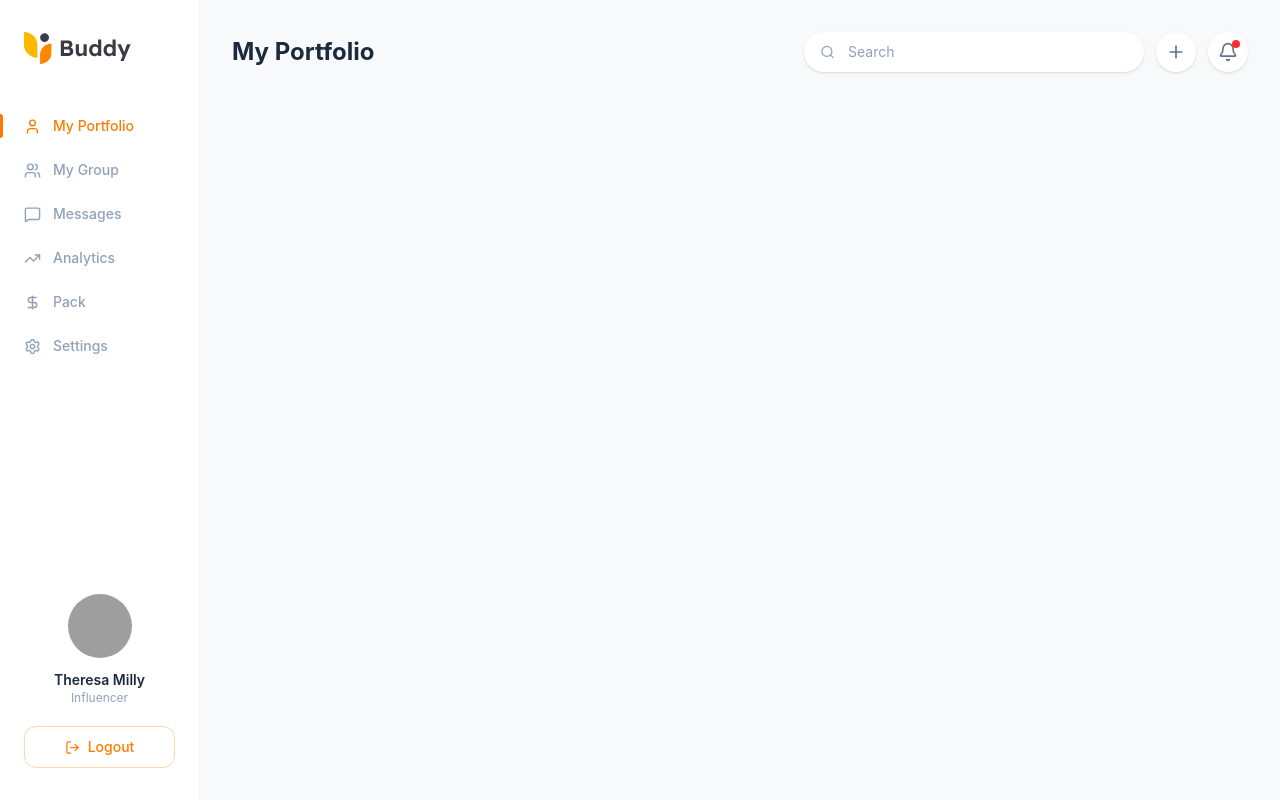
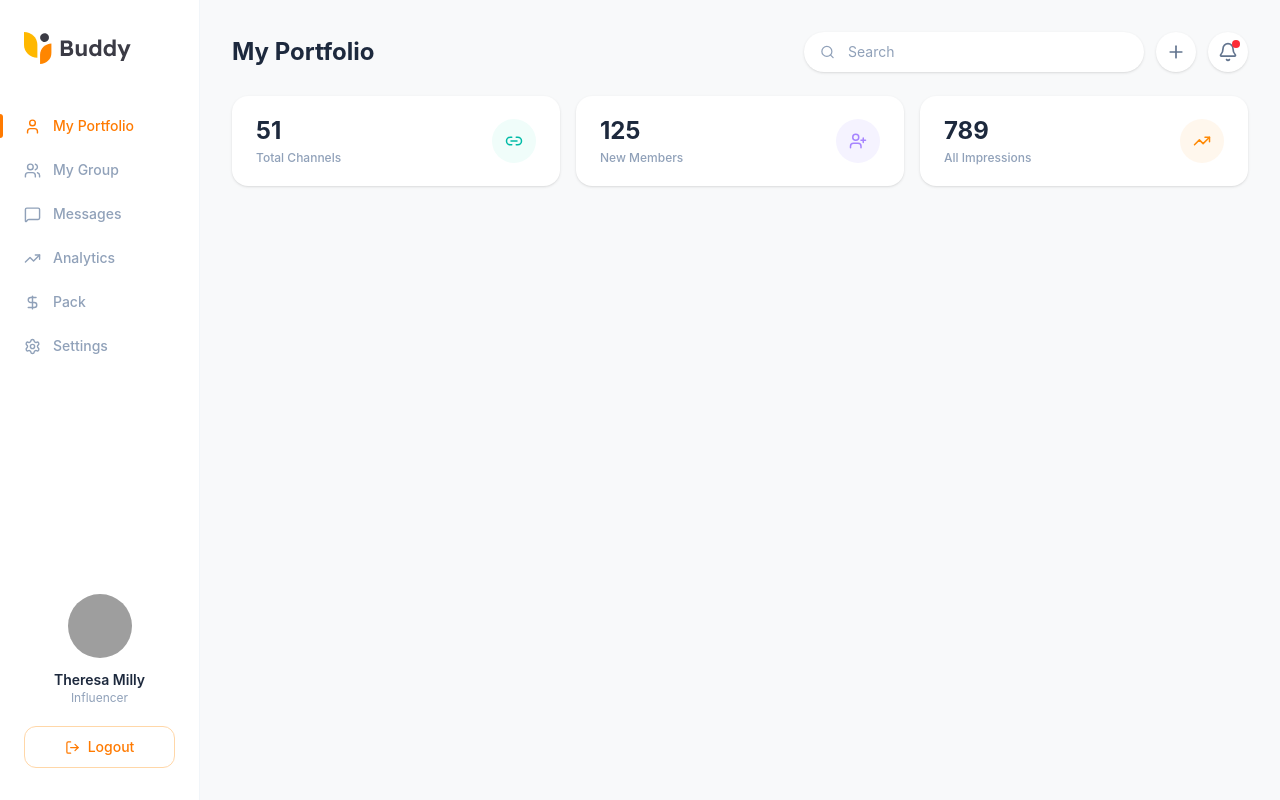
Before and after one commit to Rengkat/zojatech-assessment, a React (Vite) app: page /portfolio in a window 1280 px wide. Built offline with nearby package versions, Linux system fonts and the light colour scheme; grey boxes are pictures that could not be loaded.

Commit message:
add: stats cards

```diff
--- a/src/components/Portfolioheader.tsx
+++ /dev/null
@@ -1,35 +0,0 @@
-import React from "react";
-import { Search, Plus, Bell } from "lucide-react";
-
-export const PortfolioHeader: React.FC = () => (
-  <header className="flex justify-between items-center mb-6 flex-wrap gap-3">
-    <h1 className="text-2xl font-bold text-slate-800">My Portfolio</h1>
-
-    <div className="flex items-center gap-3">
-      {/* Search */}
-      <div className="relative w-[340px] max-w-full">
-        <Search className="absolute left-4 top-1/2 -translate-y-1/2 text-slate-400" size={15} />
-        <input
-          type="text"
-          placeholder="Search"
-          className="w-full bg-white pl-11 pr-4 py-2.5 rounded-full border-0 shadow-sm focus:outline-none focus:ring-2 focus:ring-orange-300/30 text-sm text-slate-600 placeholder:text-slate-400"
-        />
-      </div>
-
-      {/* Plus */}
-      <button
-        aria-label="Add"
-        className="w-10 h-10 flex items-center justify-center rounded-full bg-white shadow-sm text-slate-500 hover:text-slate-700 transition-colors">
-        <Plus size={20} />
-      </button>
-
-      {/* Bell */}
-      <button
-        aria-label="Notifications"
-        className="relative w-10 h-10 flex items-center justify-center rounded-full bg-white shadow-sm text-slate-500 hover:text-slate-700 transition-colors">
-        <Bell size={20} />
-        <span className="absolute top-2 right-2 w-2 h-2 bg-red-500 rounded-full" />
-      </button>
-    </div>
-  </header>
-);
--- /dev/null
+++ b/src/components/Statcards.tsx
@@ -0,0 +1,52 @@
+import React from "react";
+import { Link2, UserPlus, TrendingUp } from "lucide-react";
+
+interface StatCardProps {
+  value: string;
+  label: string;
+  icon: React.ReactNode;
+  iconBg: string;
+}
+
+const StatCard: React.FC<StatCardProps> = ({ value, label, icon, iconBg }) => (
+  <div className="bg-white rounded-2xl px-6 py-5 flex items-center justify-between flex-1 min-w-0 shadow-sm">
+    <div>
+      <p className="text-2xl font-bold text-slate-800 leading-tight">{value}</p>
+      <p className="text-xs text-slate-400 mt-1 font-medium">{label}</p>
+    </div>
+    <div className={`w-11 h-11 rounded-full flex items-center justify-center shrink-0 ${iconBg}`}>
+      {icon}
+    </div>
+  </div>
+);
+
+export const StatCards: React.FC = () => {
+  const stats: StatCardProps[] = [
+    {
+      value: "51",
+      label: "Total Channels",
+      icon: <Link2 size={18} className="text-teal-500" />,
+      iconBg: "bg-teal-50",
+    },
+    {
+      value: "125",
+      label: "New Members",
+      icon: <UserPlus size={18} className="text-violet-400" />,
+      iconBg: "bg-violet-50",
+    },
+    {
+      value: "789",
+      label: "All Impressions",
+      icon: <TrendingUp size={18} className="text-orange-400" />,
+      iconBg: "bg-orange-50",
+    },
+  ];
+
+  return (
+    <div className="flex gap-4 flex-wrap sm:flex-nowrap">
+      {stats.map((stat) => (
+        <StatCard key={stat.label} {...stat} />
+      ))}
+    </div>
+  );
+};
--- a/src/pages/dashboard/Portfolio.tsx
+++ b/src/pages/dashboard/Portfolio.tsx
@@ -1,5 +1,6 @@
 import React from "react";
 import GlobalHeaderActions from "../../components/GlobalHeaderActions";
+import { StatCards } from "../../components/Statcards";
 
 export const Portfolio: React.FC = () => {
   return (
@@ -12,7 +13,9 @@ export const Portfolio: React.FC = () => {
       {/* Dashboard Main Grid Content */}
       <div className="flex gap-6 items-start">
         {/* ── Left / Main column ── */}
-        <div className="flex-1 min-w-0 flex flex-col gap-4">{/* <PortfolioHeader /> */}</div>
+        <div className="flex-1 min-w-0 flex flex-col gap-4">
+          <StatCards />
+        </div>
 
         {/* ── Right panel ── */}
       </div>
```
